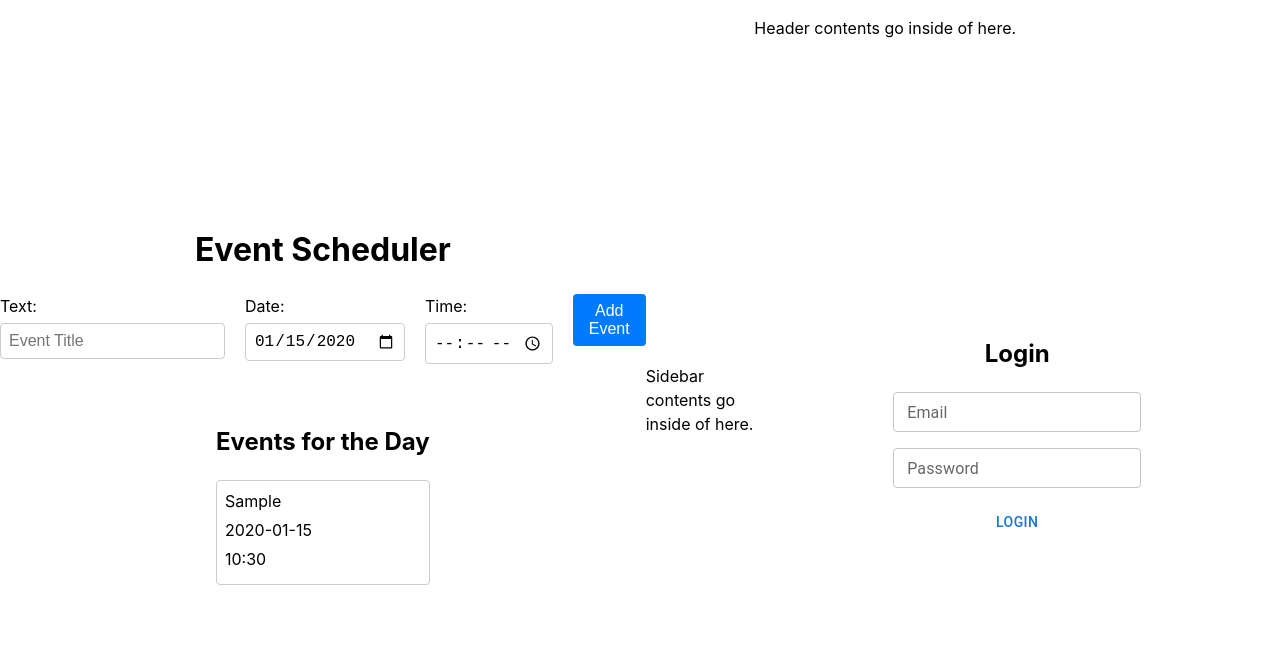
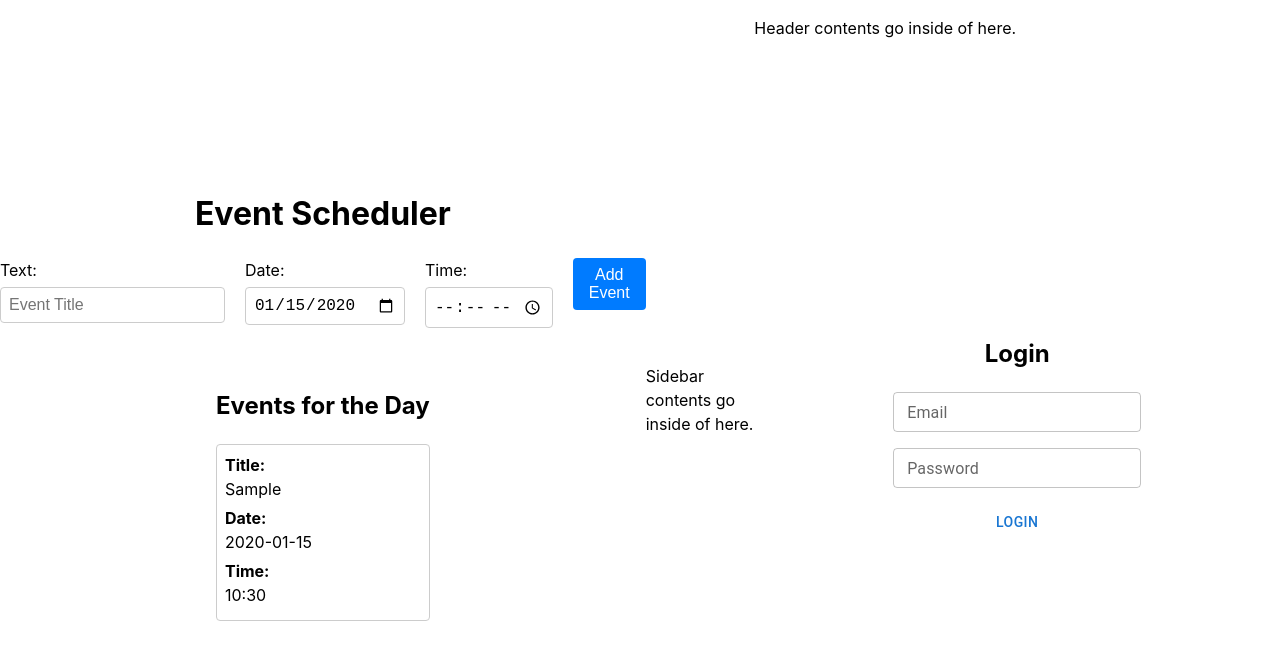
Before and after one commit to RevProfessionals/Scheduler-Frontend, a React (Vite) app: page / in a window 1280 px wide. Both pictures are taken after typing "Sample", "2020-01-15", "10:30" into the empty fields and a click on the button "Add Event". Shown: the top 660 px of the page. Built offline with nearby package versions, Linux system fonts and the light colour scheme.

Commit message:
updating styles

```diff
--- a/src/components/home/EventScheduler.tsx
+++ b/src/components/home/EventScheduler.tsx
@@ -72,13 +72,13 @@ const EventScheduler: React.FC = () => {
         {events.map((event) => (
           <div key={event.id} style={styles.eventItem}>
             <div style={styles.column}>
-            <div dangerouslySetInnerHTML={{ __html: event.title }} />
+              <strong>Title:</strong> {event.title}
             </div>
             <div style={styles.column}>
-            <div dangerouslySetInnerHTML={{ __html: event.date }} />
+              <strong>Date:</strong> {event.date}
             </div>
             <div style={styles.column}>
-            <div dangerouslySetInnerHTML={{ __html: event.time }} />
+              <strong>Time:</strong> {event.time}
             </div>
           </div>
         ))}
```
Also changed, not shown: createEvent.html (+4 -3 lines).
